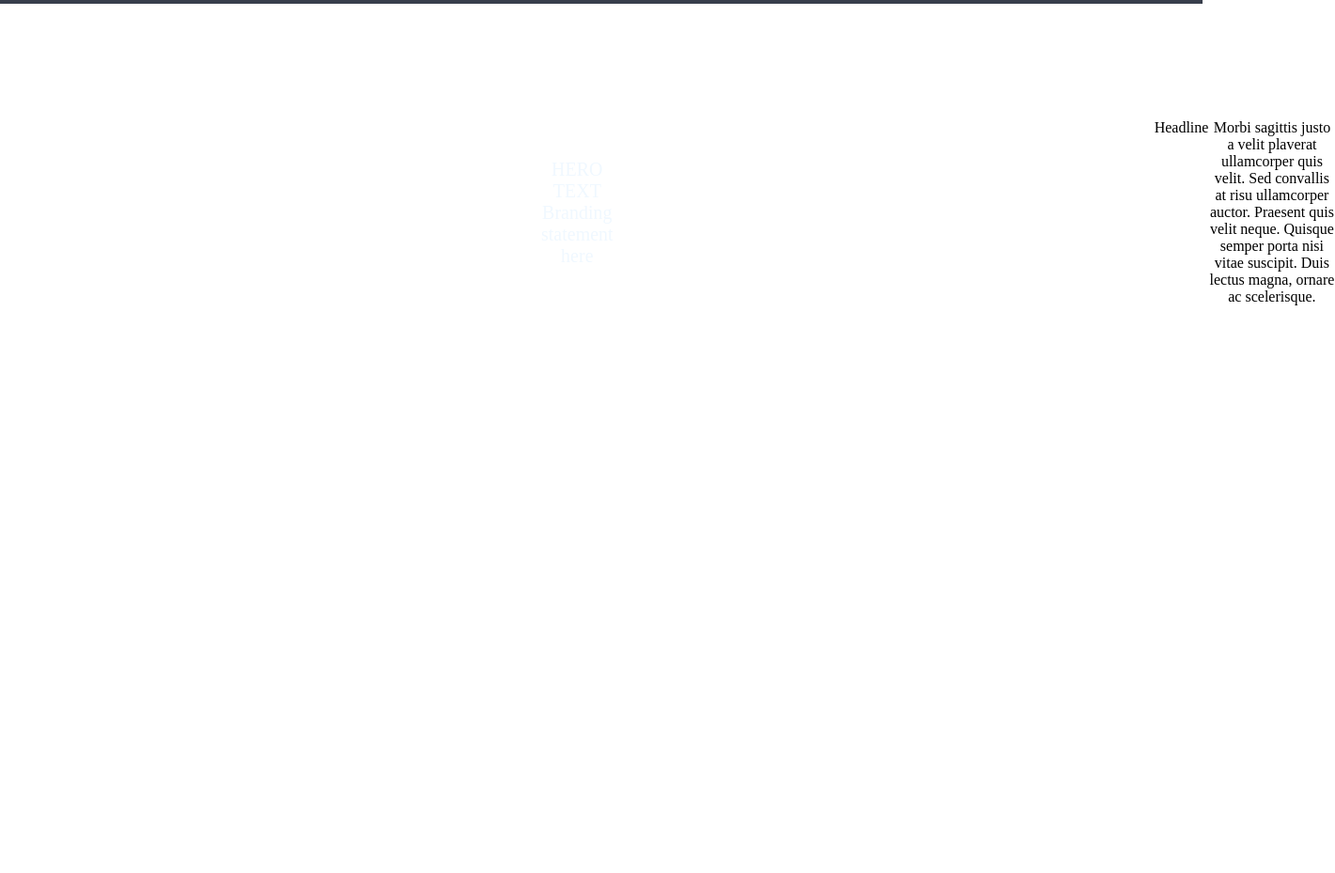
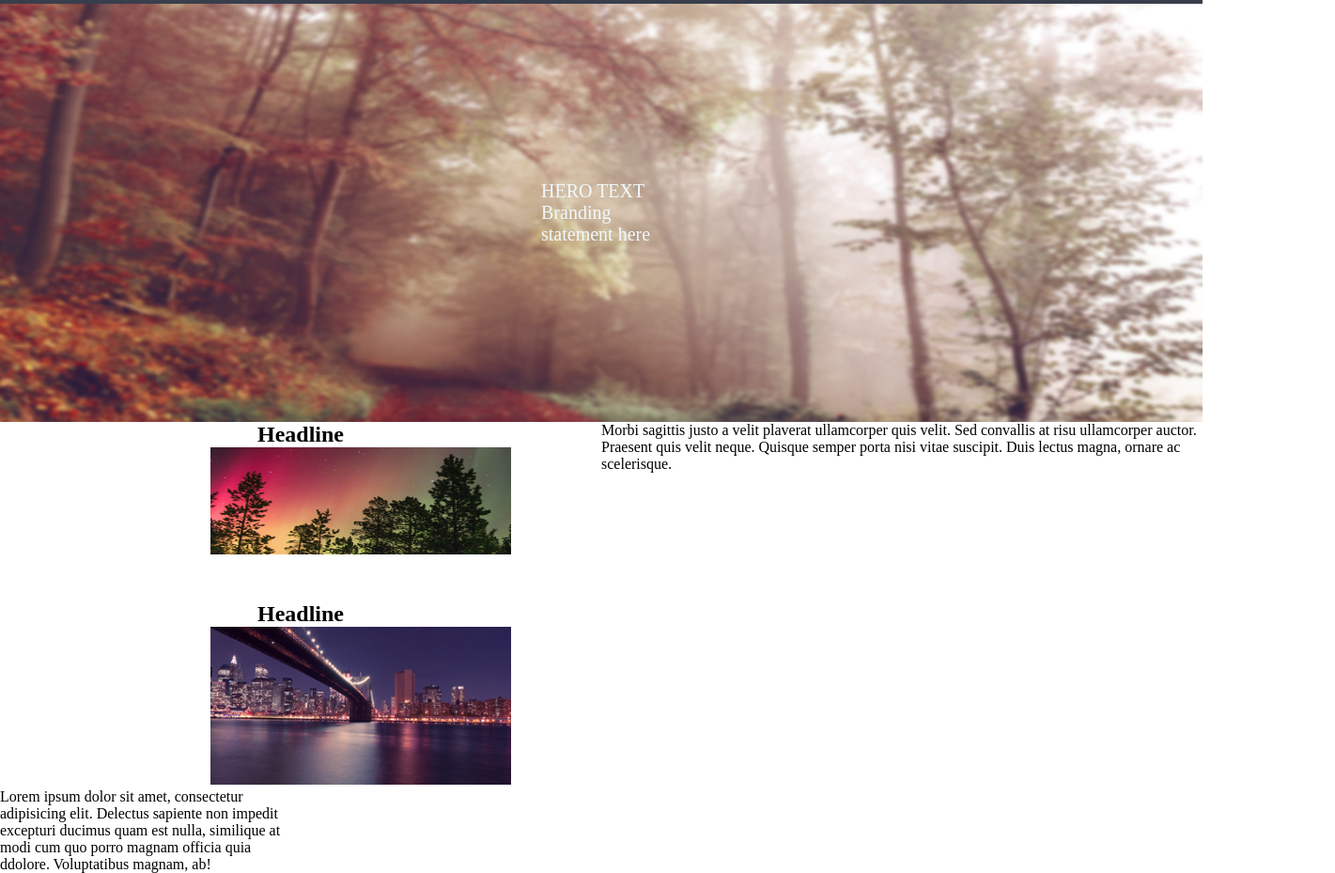
Before and after one commit to karlahernande/layout-pratice-1, a plain HTML site: page index.html in a window 1280 px wide. Shown: the part 176-1105 px from the top of the page at 94% size, 1421 px wide, since content can reach past the window. Before the commit the page ends 1036 px from the top, so only its background shows below. Drawn offline with Linux system fonts and the light colour scheme.

Commit message:
Karla H
Try to do the second part

```diff
--- a/index.html
+++ b/index.html
@@ -26,16 +26,38 @@
         <div class="HeroContent">
         <p>HERO TEXT</p>
         <p>Branding statement here</p>
+        </div>
     </div>
 
-    <div class="forest">
-        <p>Headline</p>
+    <div class="flexbox">
+        <div class="forest">
+        <h2>Headline</h2>
+        <img class="trees-img" src="img1.jpg" alt="trees in the forest">
+        </div>
+        <div class="forest-text">
         <p>Morbi sagittis justo a velit plaverat ullamcorper quis velit.
             Sed convallis at risu ullamcorper
             auctor. Praesent quis velit neque.
             Quisque semper porta nisi vitae suscipit.
             Duis lectus magna, ornare ac scelerisque.
         </p>
+     </div>
     </div>
+
+    <div class="flexbox">
+        <div class="city">
+            <h2>Headline</h2>
+            <img class="city-img" src="img2.jpg" alt="city with a bridge">
+            <div class="city-text">
+                <p>Lorem ipsum dolor sit amet, consectetur adipisicing
+                    elit. Delectus sapiente non impedit
+                    excepturi ducimus quam est nulla,
+                    similique at modi cum quo porro magnam officia quia ddolore.
+                    Voluptatibus magnam, ab!
+                </p>
+            </div>
+        </div>
+
+
 </body>
 </html>
--- a/styles.css
+++ b/styles.css
@@ -19,8 +19,8 @@
     display: flex;
     justify-content: space-around;
 
-    padding: 50px;
-    margin: 10px;
+    /* padding: 50px; */
+    /* margin: 10px; */
 }
 
 a {
@@ -32,17 +32,18 @@ a {
 .Hero {
     width: 100%;
     height: 55.6vh;
-    background-image: url(layout-01-assets/img11.jpg);
+    background-image: url(img11.jpg);
     background-size: 100vw 70vh;
     display: flex;
     align-items: center;
-    text-align: center;
-    position: absolute;
+    /* text-align: center;
+    position: absolute; */
+    /* margin-bottom: 0; */
 
 }
 
 .HeroContent {
-    /* width: fit-content; */
+    width: fit-content;
     padding: 45vw;
     border-radius: 0.4em;
     justify-content: center;
@@ -51,9 +52,72 @@ a {
 
 }
 
-.forest {
-    background-image: url(layout-01-assets/img1.jpg);
-    display: -webkit-box;
+/* Headerline 1 */
+.flexbox {
+    display: flex;
 
 
 }
+
+.forest {
+    width: 50%;
+    height: auto;
+}
+
+.forest > h2{
+    text-align: center;
+
+
+}
+
+.forest-text {
+    width: 50%;
+    /* text-align: center; */
+
+}
+
+.forest-text p {
+    /* margin-left: 10px; */
+
+    /* padding-left: 5px;
+    padding-right: 5px; */
+
+}
+
+.trees-img {
+    width: 50%;
+    height: 60%;
+    margin-left: 35%;
+}
+
+/* Headerline2 */
+.flexbox {
+    display: flex;
+
+}
+
+.city {
+    /* display: flex; */
+    width: 50%;
+    height: auto;
+
+}
+
+.city > h2 {
+text-align: center;
+}
+
+.city-text {
+    width: 50%;
+/* display: flex; */
+}
+
+.city-text p {
+/* margin-left: 11px; */
+}
+
+.city-img {
+    width: 50%;
+    height: 60%;
+    margin-left: 35%;
+}
```
Also changed, not shown: layout-01-assets/img0.png (renamed from img0.png).
